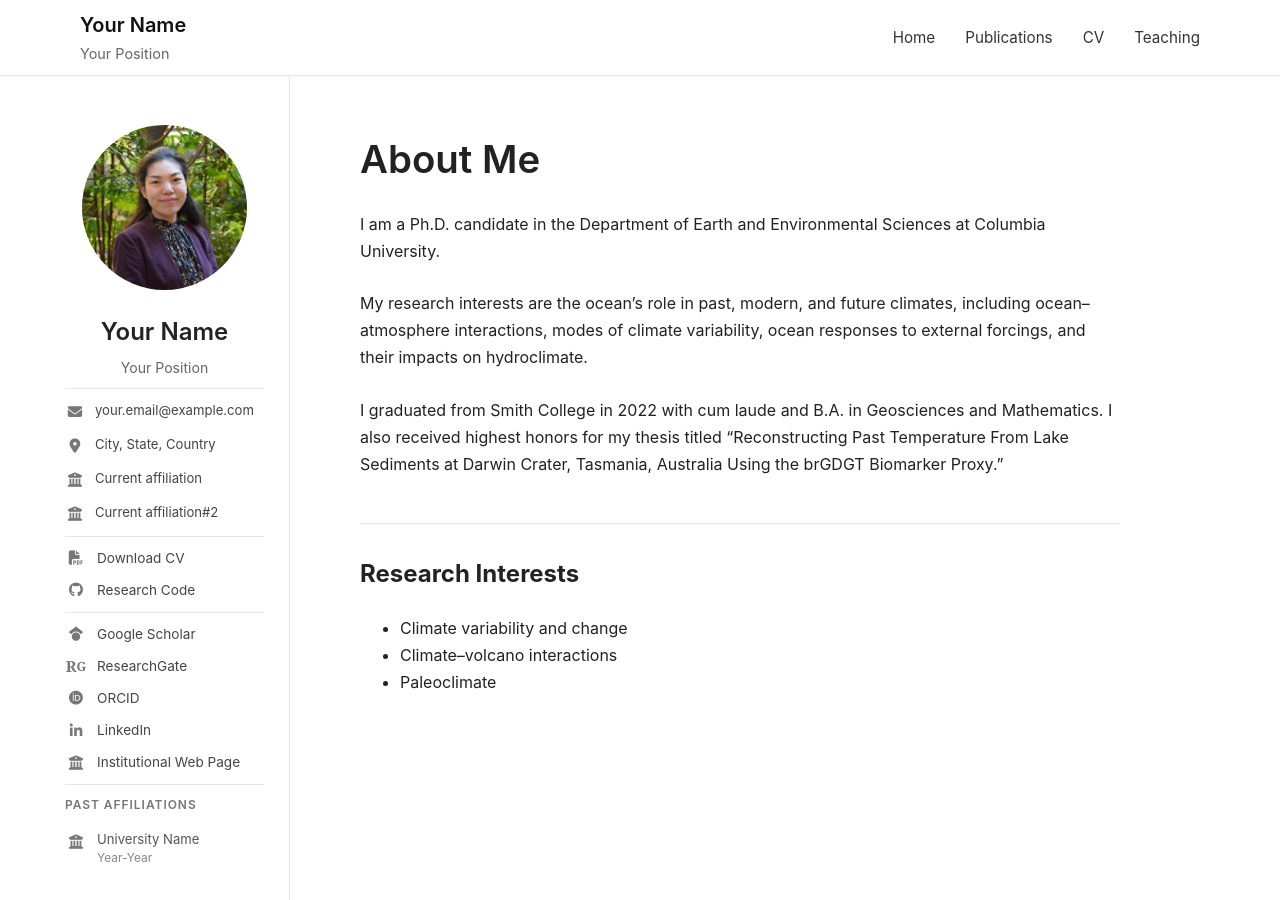
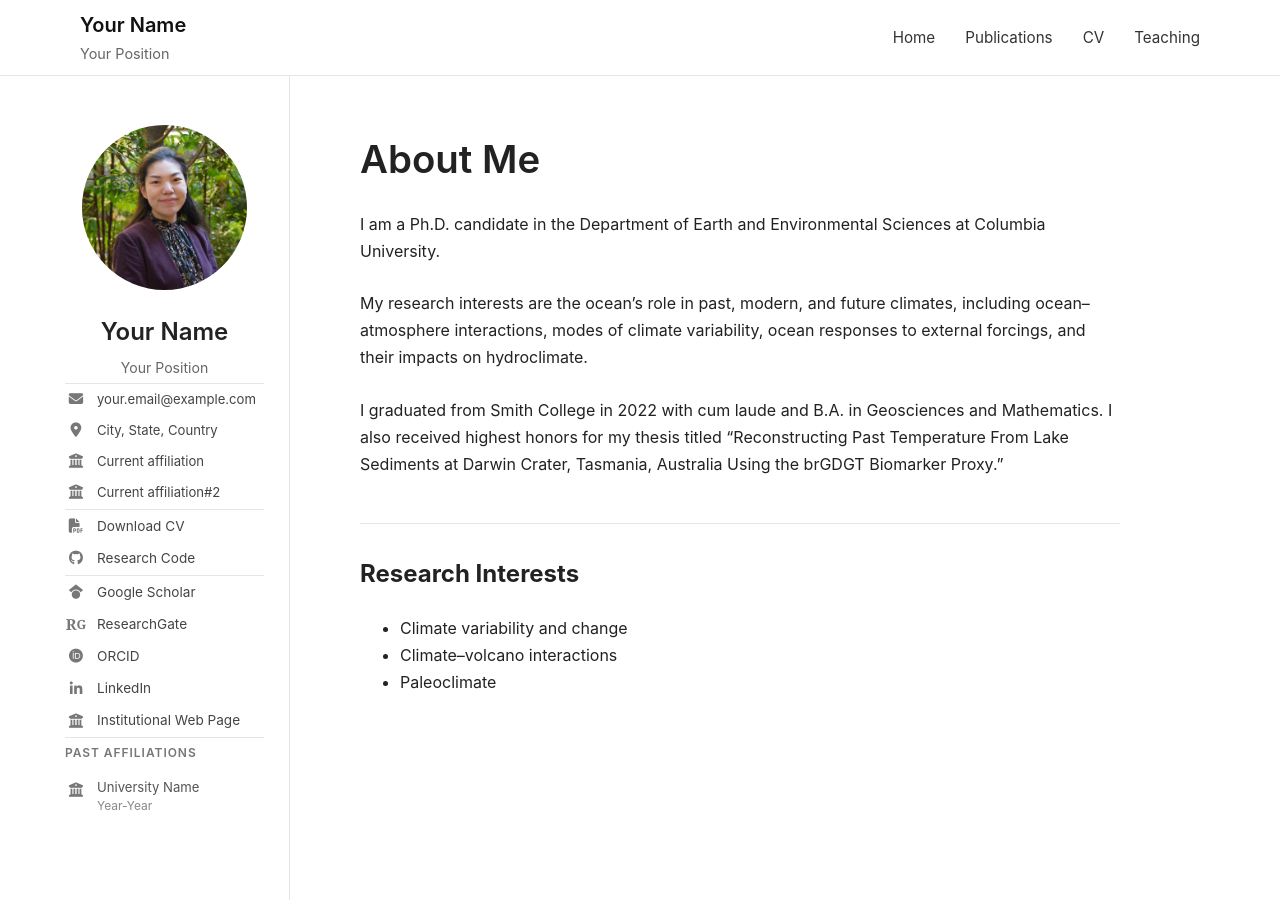
Before and after one commit to isugiura/isugiura.github.io, a Jekyll site: the page built from index.md, in a window 1280 px wide and 900 px high. Built offline with Jekyll 4.4.1, drawn with Linux system fonts in a browser that asks for light colours.

Commit message:
Update style.scss

```diff
--- a/assets/css/style.scss
+++ b/assets/css/style.scss
@@ -167,7 +167,7 @@ body {
 
   background: #e5e5e5;
 
-  margin: 10px 0;
+  margin: 5px 0;
 }
 
 
@@ -201,22 +201,6 @@ body {
 }
 
 .contact-info a:hover {
-  color: #1670d2;
-}
-
-.contact-info i {
-  width: 20px;
-
-  margin-top: 3px;
-
-  color: #777;
-
-  text-align: center;
-
-  flex-shrink: 0;
-}
-
-.contact-info a:hover i {
   color: #1670d2;
 }
 
```
